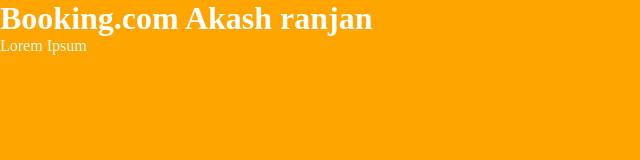
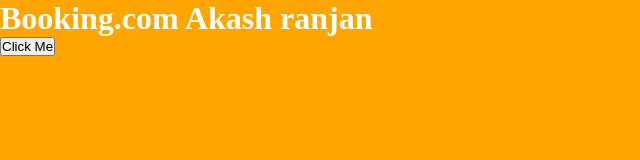
Before and after one commit to 123GAURAVTHADANI/Booking.com-Nov, a plain HTML site: page index.html in a window 1280 px wide. Shown: the whole page, without its empty margins (0-640 px from the left). Drawn offline with Linux system fonts and the light colour scheme.

Commit message:
Adding button in index.html

```diff
--- a/index.html
+++ b/index.html
@@ -8,6 +8,6 @@
   </head>
   <body>
     <h1>Booking.com Akash ranjan</h1>
-    <p>Lorem Ipsum</p>
+    <button>Click Me</button>
   </body>
 </html>
```
